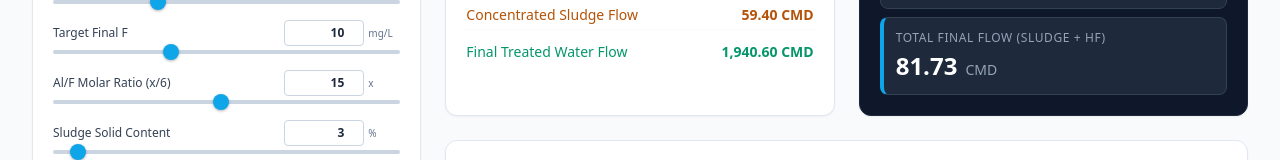
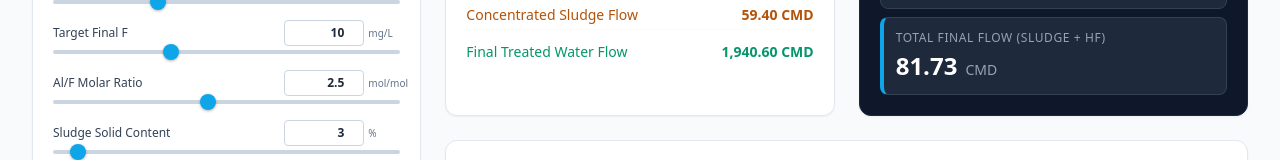
Before and after one commit to chiwangli-eng/HFC-mixture, a plain HTML site: page index.html in a window 1280 px wide. Shown: the part 336-496 px from the top of the page. Drawn offline with nearby package versions, Linux system fonts and the light colour scheme.

Commit message:
Add files via upload

```diff
--- a/index.html
+++ b/index.html
@@ -188,7 +188,7 @@
             { id: 'HFD_F_CONC', label: 'Initial F (HFD)', unit: 'mg/L', min: 200, max: 3000, step: 10, value: 1200.0 },
             { id: 'CRYST_RESIDUAL_F', label: 'Residual F (Cryst.)', unit: 'mg/L', min: 30, max: 200, step: 1, value: 80.0 },
             { id: 'final_f_conc_mg_l', label: 'Target Final F', unit: 'mg/L', min: 5, max: 20, step: 0.1, value: 10.0 },
-            { id: 'AL_F_RATIO_X', label: 'Al/F Molar Ratio (x/6)', unit: 'x', min: 1, max: 30, step: 0.1, value: 15.0 },
+            { id: 'AL_F_RATIO', label: 'Al/F Molar Ratio', unit: 'mol/mol', min: 0.5, max: 5, step: 0.1, value: 2.5 },
             { id: 'SLUDGE_SOLID_PCT', label: 'Sludge Solid Content', unit: '%', min: 0.5, max: 50, step: 0.1, value: 3.0 },
             { id: 'HF_CONC_PCT', label: 'Baseline HF Conc.', unit: '%', min: 1, max: 25, step: 0.5, value: 5.0 }
         ];
@@ -251,12 +251,9 @@
             const HFD_F_CONC = getVal('HFD_F_CONC'); // Used for mixing calculation
             const CRYST_RESIDUAL_F = getVal('CRYST_RESIDUAL_F');
             const final_f_conc_mg_l = getVal('final_f_conc_mg_l');
-            const AL_F_RATIO_X = getVal('AL_F_RATIO_X');
+            const AL_F_RATIO = getVal('AL_F_RATIO');
             const SLUDGE_SOLID_PCT = getVal('SLUDGE_SOLID_PCT');
             const HF_CONC_PCT = getVal('HF_CONC_PCT');
-
-            // Convert x to actual molar ratio (x / 6)
-            const AL_F_RATIO = AL_F_RATIO_X / 6.0;
 
             // --- 2. Adsorption Calculation ---
             const f_removed_mg_l = CRYST_RESIDUAL_F - final_f_conc_mg_l;
```
